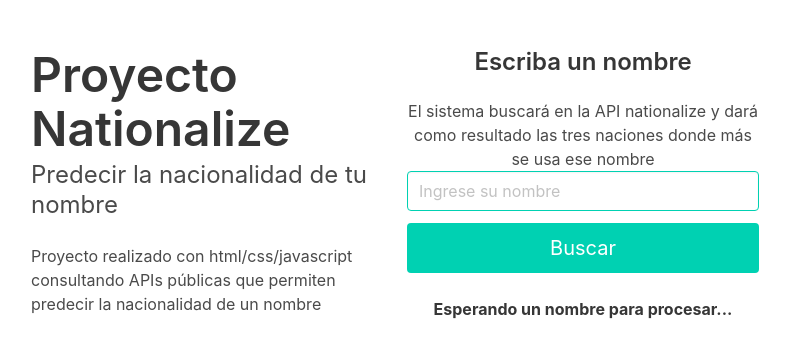
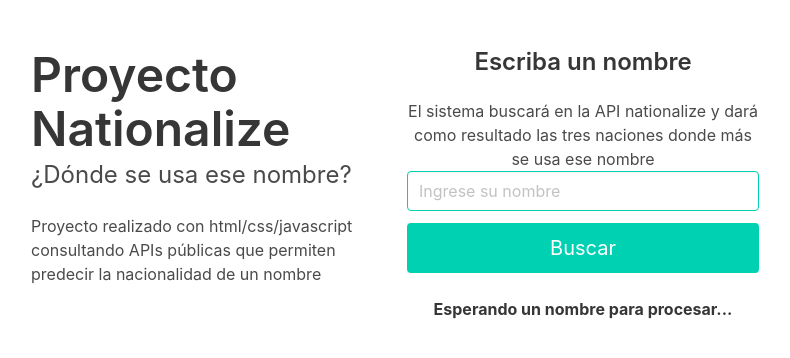
Before and after one commit to abrojodigital/fetchSimple, a plain HTML site: page index.html in a window 1280 px wide. Shown: the whole page, without its empty margins (205-995 px from the left). Drawn offline with nearby package versions, Linux system fonts and the light colour scheme.

Commit message:
Ajustes en estilos

```diff
--- a/index.html
+++ b/index.html
@@ -16,7 +16,7 @@
         <div class="columns">
           <div class="column left">
             <h1 class="title is-1">Proyecto Nationalize</h1>
-            <h2 class="subtitle colored is-4">Predecir la nacionalidad de tu nombre</h2>
+            <h2 class="subtitle colored is-4">¿Dónde se usa ese nombre?</h2>
             <p>Proyecto realizado con html/css/javascript consultando APIs públicas que permiten predecir la nacionalidad de un nombre</p>
           </div>
           <div class="column right has-text-centered">
```
